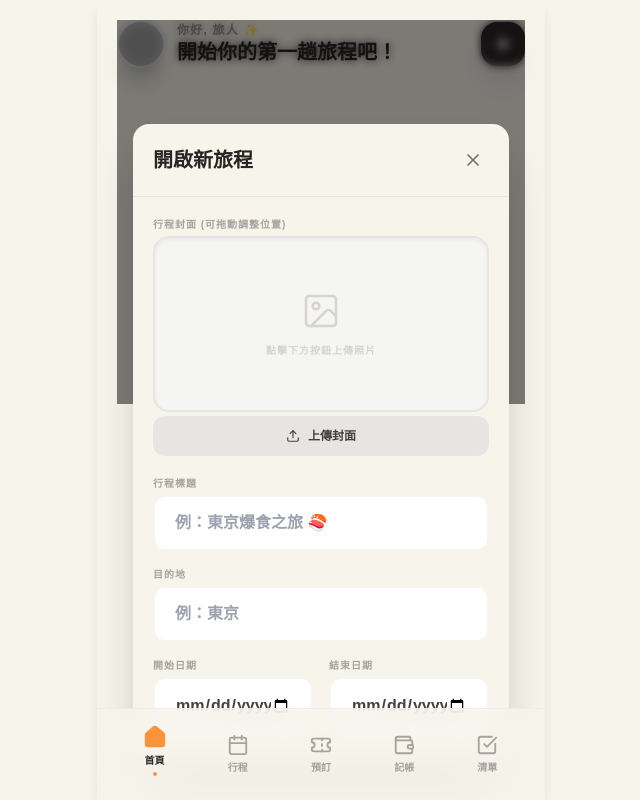
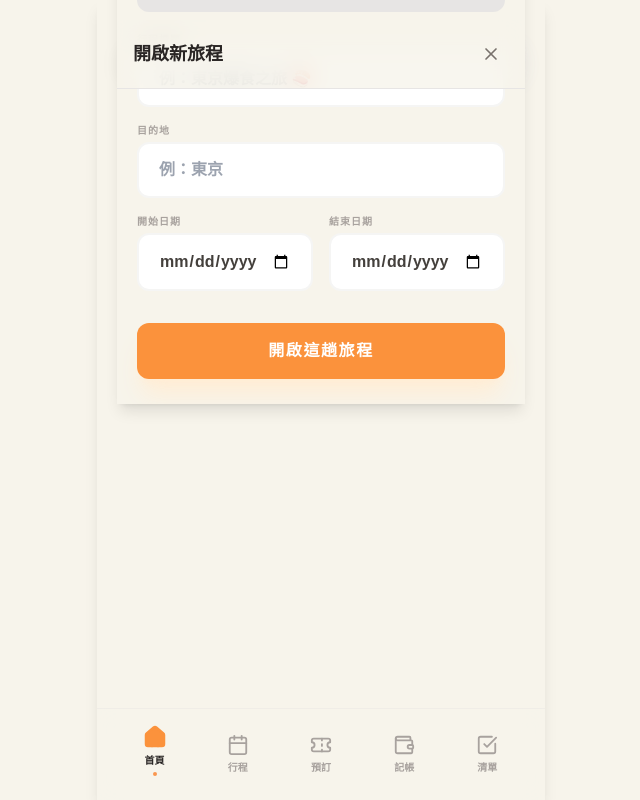
Before and after one commit to evo20537-stack/travel-log-app, a React (Vite) app: page / in a window 1280 px wide. Shown: the whole page, without its empty margins (319-959 px from the left). Built offline with nearby package versions, Linux system fonts and the light colour scheme; no server answers; the database is empty; grey boxes are pictures that could not be loaded; a web font is replaced by a local one.

Commit message:
fix: 解決Modal內容被底部導覽列遮擋問題

```diff
--- a/src/components/ui/Modal.tsx
+++ b/src/components/ui/Modal.tsx
@@ -1,4 +1,3 @@
-
 import React from 'react';
 import { X } from 'lucide-react';
 
@@ -13,28 +12,18 @@ const Modal: React.FC<ModalProps> = ({ isOpen, onClose, title, children }) => {
   if (!isOpen) return null;
 
   return (
-    // 優化：改為 items-start 靠上對齊，並增加 pt-20 的頂部間距
-    <div className="fixed inset-0 z-[100] flex items-start justify-center p-4 pt-20">
-      {/* --- 背景遮罩 -- */}
+    <div className="fixed inset-0 bg-black/60 backdrop-blur-sm z-50 flex justify-center items-end" onClick={onClose}>
       <div
-        className="fixed inset-0 bg-black/50 backdrop-blur-sm transition-opacity duration-300 animate-in fade-in"
-        onClick={onClose}
-      />
-      {/*
-        --- Modal 主體：
-        - 統一動畫效果為 zoom-in
-        - 確保在所有螢幕尺寸上都是圓角矩形
-      */}
-      <div className="relative bg-[#F7F4EB] rounded-2xl w-full max-w-sm shadow-2xl flex flex-col max-h-[calc(100vh-10rem)] animate-in zoom-in-95 duration-300">
-        {/* --- 固定標題列：增加 padding 和 border-b -- */}
-        <div className="flex justify-between items-center p-5 border-b border-stone-200 shrink-0">
-          <h3 className="text-xl font-black text-stone-800">{title}</h3>
-          <button onClick={onClose} className="p-1.5 rounded-full hover:bg-stone-200/70 text-stone-500 transition-colors">
+        className="bg-[#F7F4EB] w-full max-w-2xl rounded-t-3xl shadow-lg flex flex-col max-h-[90vh]"
+        onClick={e => e.stopPropagation()}
+      >
+        <header className="flex items-center justify-between p-4 border-b border-stone-200 sticky top-0 bg-[#F7F4EB]/80 backdrop-blur-md">
+          <h3 className="text-lg font-black text-stone-800">{title}</h3>
+          <button onClick={onClose} className="p-2 rounded-full text-stone-500 hover:bg-stone-200">
             <X size={20} />
           </button>
-        </div>
-        {/* --- 可滾動內容區：使用 overflow-y-auto -- */}
-        <div className="overflow-y-auto p-5">
+        </header>
+        <div className="overflow-y-auto p-5 pb-24">
           {children}
         </div>
       </div>
```
